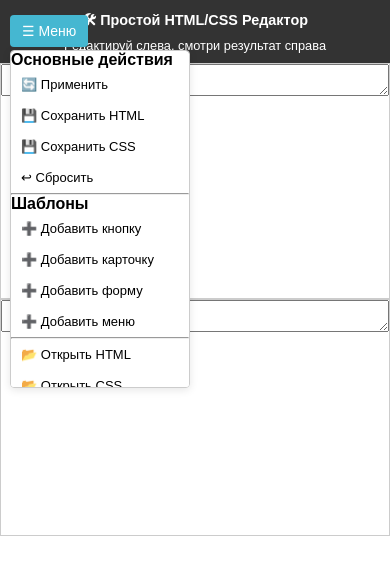
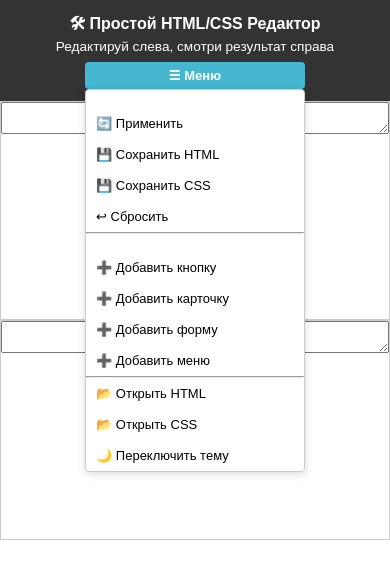
Before and after one commit to Carraigh/designer-editor, a plain HTML site: page index.html in a window 390 px wide. Both pictures are taken after a click on the button "☰ Меню". Drawn offline with nearby package versions, Linux system fonts and the light colour scheme.

Commit message:
fix(ui): меню перенесено в header + адаптивность

```diff
--- a/index.html
+++ b/index.html
@@ -5,7 +5,7 @@
   <meta name="viewport" content="width=device-width, initial-scale=1.0"/>
   <title>🎨 Учебный Макет Дизайнера</title>
 
-  <!-- CodeMirror CSS (исправлены пробелы в URL!) -->
+  <!-- CodeMirror CSS -->
   <link rel="stylesheet" href="https://cdnjs.cloudflare.com/ajax/libs/codemirror/6.65.7/codemirror.min.css">
   <link rel="stylesheet" href="https://cdnjs.cloudflare.com/ajax/libs/codemirror/6.65.7/theme/dracula.min.css">
   <link rel="stylesheet" href="https://cdnjs.cloudflare.com/ajax/libs/codemirror/6.65.7/theme/base16-light.min.css">
@@ -38,18 +38,72 @@
     header {
       background: #333;
       color: white;
-      padding: 10px 20px;
-      text-align: center;
+      padding: 12px 16px;
+      display: flex;
+      flex-direction: column;
+      align-items: center;
+      gap: 8px;
     }
 
     header h1 {
       font-size: 1.2em;
       margin: 0;
+      text-align: center;
     }
 
     header p {
       font-size: 0.9em;
-      margin: 4px 0 0 0;
+      margin: 0;
+      text-align: center;
+    }
+
+    .menu-wrapper {
+      position: relative;
+      width: 100%;
+      max-width: 220px;
+    }
+
+    .menu-button {
+      width: 100%;
+      padding: 8px 12px;
+      background: #45B7D1;
+      color: white;
+      border: none;
+      cursor: pointer;
+      border-radius: 4px;
+      font-size: 14px;
+      font-weight: bold;
+    }
+
+    .dropdown-menu {
+      position: absolute;
+      top: 100%;
+      left: 0;
+      right: 0;
+      background: white;
+      border: 1px solid #ccc;
+      border-radius: 4px;
+      box-shadow: 0 2px 8px rgba(0,0,0,0.15);
+      z-index: 10;
+      display: none;
+      flex-direction: column;
+      min-width: 180px;
+      max-height: 50vh;
+      overflow-y: auto;
+    }
+
+    .dropdown-menu button {
+      width: 100%;
+      text-align: left;
+      padding: 10px 12px;
+      background: transparent;
+      border: none;
+      cursor: pointer;
+      font-size: 14px;
+    }
+
+    .dropdown-menu button:hover {
+      background: #f0f0f0;
     }
 
     main {
@@ -57,7 +111,6 @@
       flex: 1;
       overflow: hidden;
       position: relative;
-      flex-direction: row;
     }
 
     .editor-container {
@@ -74,7 +127,7 @@
       height: 100%;
       min-height: 200px;
       overflow: hidden;
-      touch-action: manipulation; /* улучшает поведение на сенсорных */
+      touch-action: manipulation;
     }
 
     iframe {
@@ -85,122 +138,78 @@
       overflow: auto;
     }
 
-    /* Меню */
-    .menu-button {
-      position: absolute;
-      top: 15px;
-      right: 20px;
-      z-index: 10;
-      padding: 8px 12px;
-      background: #45B7D1;
-      color: white;
-      border: none;
-      cursor: pointer;
-      border-radius: 4px;
-      font-size: 14px;
-    }
-
-    .dropdown-menu {
-      position: absolute;
-      top: 50px;
-      right: 20px;
-      background: white;
-      border: 1px solid #ccc;
-      border-radius: 4px;
-      box-shadow: 0 2px 8px rgba(0,0,0,0.1);
-      z-index: 10;
-      display: none;
-      flex-direction: column;
-      min-width: 180px;
-    }
-
-    .dropdown-menu button {
-      width: 100%;
-      text-align: left;
-      padding: 10px 12px;
-      background: transparent;
-      border: none;
-      cursor: pointer;
-      font-size: 14px;
-    }
-
-    .dropdown-menu button:hover {
-      background: #f0f0f0;
-    }
-
     .hidden-file-input {
       display: none;
     }
 
-    /* ✅ АДАПТИВНОСТЬ — основное улучшение */
+    /* ✅ АДАПТИВНОСТЬ */
+    @media (min-width: 769px) {
+      header {
+        flex-direction: row;
+        justify-content: space-between;
+        align-items: center;
+      }
+
+      .menu-wrapper {
+        max-width: none;
+        width: auto;
+      }
+
+      .menu-button {
+        width: auto;
+        max-width: 120px;
+      }
+
+      .dropdown-menu {
+        left: auto;
+        right: 0;
+        top: calc(100% + 4px);
+        max-height: none;
+      }
+    }
+
     @media (max-width: 768px) {
       main {
         flex-direction: column;
-        height: calc(100vh - 70px); /* минус header */
+        height: calc(100vh - 120px); /* header + меню */
       }
 
       .editor-container,
       iframe {
         width: 100%;
-        height: 35vh !important;
-        min-height: 150px;
+        height: 32vh !important;
+        min-height: 140px;
       }
 
       iframe {
-        height: 30vh !important;
-      }
-
-      /* Меню слева — надёжнее на узких экранах */
-      .menu-button {
-        right: auto;
-        left: 10px;
-      }
-
-      .dropdown-menu {
-        right: auto;
-        left: 10px;
-        top: 50px;
-        max-height: 40vh;
-        overflow-y: auto;
+        height: 28vh !important;
       }
 
       header h1 { font-size: 1.0em; }
-      header p { font-size: 0.8em; }
+      header p { font-size: 0.85em; }
       .CodeMirror { font-size: 12px; }
-      .dropdown-menu button { padding: 8px 10px; font-size: 13px; }
+      .dropdown-menu button { font-size: 13px; padding: 8px 10px; }
     }
 
     @media (max-width: 480px) {
       .editor-container,
       iframe {
-        height: 28vh !important;
+        height: 26vh !important;
       }
 
-      header h1 { font-size: 0.9em; }
       .CodeMirror { font-size: 11px; }
+      .menu-button { font-size: 13px; padding: 6px 10px; }
     }
   </style>
 </head>
 <body>
 
   <header>
+    <div>
       <h1>🛠 Простой HTML/CSS Редактор</h1>
       <p>Редактируй слева, смотри результат справа</p>
-  </header>
-
-  <main>
-    <div class="editor-container">
-      <textarea id="html-editor"></textarea>
     </div>
-
-    <div class="editor-container">
-      <textarea id="css-editor"></textarea>
-    </div>
-
-    <iframe id="output-frame"></iframe>
-  </main>
-
-  <!-- Меню -->
+    <div class="menu-wrapper">
       <button class="menu-button" onclick="toggleMenu()">☰ Меню</button>
       <div class="dropdown-menu" id="dropdown-menu">
         <strong>Основные действия</strong>
@@ -219,12 +228,25 @@
         <button onclick="openCSS()">📂 Открыть CSS</button>
         <button onclick="toggleTheme()">🌙 Переключить тему</button>
       </div>
+    </div>
+  </header>
 
-  <!-- Скрытые input для загрузки файлов -->
+  <main>
+    <div class="editor-container">
+      <textarea id="html-editor"></textarea>
+    </div>
+
+    <div class="editor-container">
+      <textarea id="css-editor"></textarea>
+    </div>
+
+    <iframe id="output-frame"></iframe>
+  </main>
+
   <input type="file" id="file-html" class="hidden-file-input" accept=".html,.txt">
   <input type="file" id="file-css" class="hidden-file-input" accept=".css,.txt">
 
-  <!-- CodeMirror JS (исправлены пробелы!) -->
+  <!-- CodeMirror JS -->
   <script src="https://cdnjs.cloudflare.com/ajax/libs/codemirror/6.65.7/codemirror.min.js"></script>
   <script src="https://cdnjs.cloudflare.com/ajax/libs/codemirror/6.65.7/mode/htmlmixed/htmlmixed.min.js"></script>
   <script src="https://cdnjs.cloudflare.com/ajax/libs/codemirror/6.65.7/mode/css/css.min.js"></script>
@@ -248,7 +270,6 @@
 
     const outputFrame = document.getElementById('output-frame');
 
-    // Шаблоны
     const templates = {
       button: `<button class="btn">Кнопка</button>`,
       card: `<div class="card"><h2>Карточка</h2><p>Текст внутри карточки</p></div>`,
@@ -412,7 +433,7 @@
 
       document.addEventListener('click', function(e) {
         const menu = document.getElementById('dropdown-menu');
-        if (!e.target.closest('.menu-button') && !e.target.closest('.dropdown-menu')) {
+        if (!e.target.closest('.menu-wrapper')) {
           menu.style.display = 'none';
         }
       });
```
Lines whose indentation alone changed are shown as unchanged.
